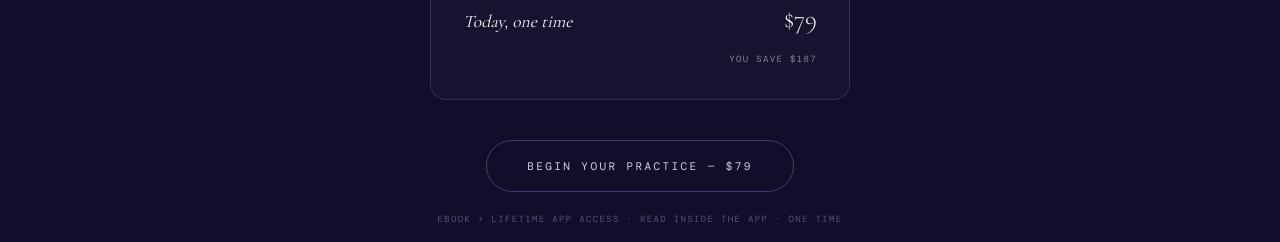
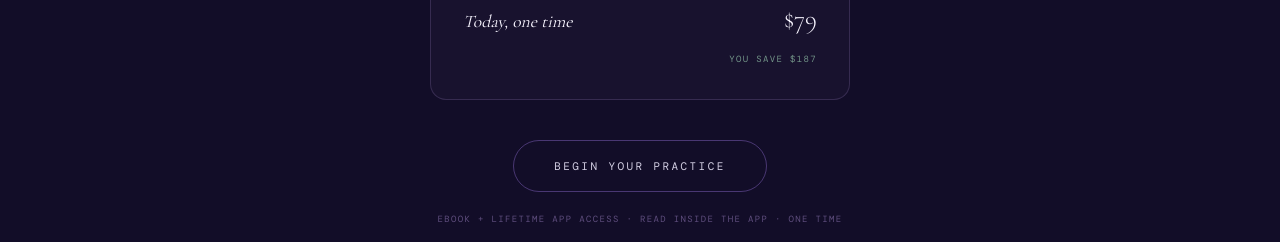
Before and after one commit to PixieC786/youcreateyou-website, a Next.js app: page /the-transmission in a window 1280 px wide. Shown: the part 2622-2864 px from the top of the page. Built offline with nearby package versions, Linux system fonts and the light colour scheme; a web font is replaced by a local one.

Commit message:
Drop the price from the Final CTA button label
The value stack right above it already shows the $79 price, so the button
now just reads "Begin Your Practice" — no redundant price repetition.

```diff
--- a/app/the-transmission/page.tsx
+++ b/app/the-transmission/page.tsx
@@ -288,7 +288,7 @@ export default function TheTransmissionPage() {
             className="flex flex-col items-center gap-5"
           >
             <BeginPracticeButton variant="primary" size="lg">
-              Begin Your Practice — $79
+              Begin Your Practice
             </BeginPracticeButton>
             <p className="font-mono text-[9px] tracking-[0.15em] uppercase" style={{ color: 'rgba(210,175,255,0.4)' }}>
               Ebook + lifetime app access · read inside the app · one time
```
